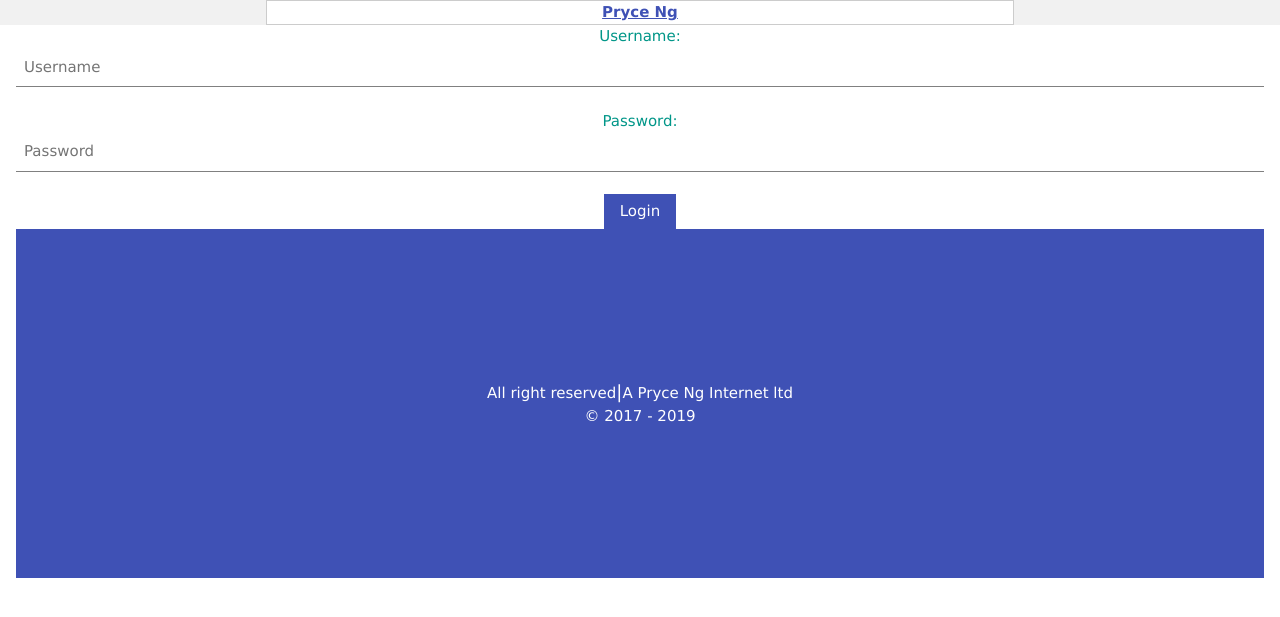
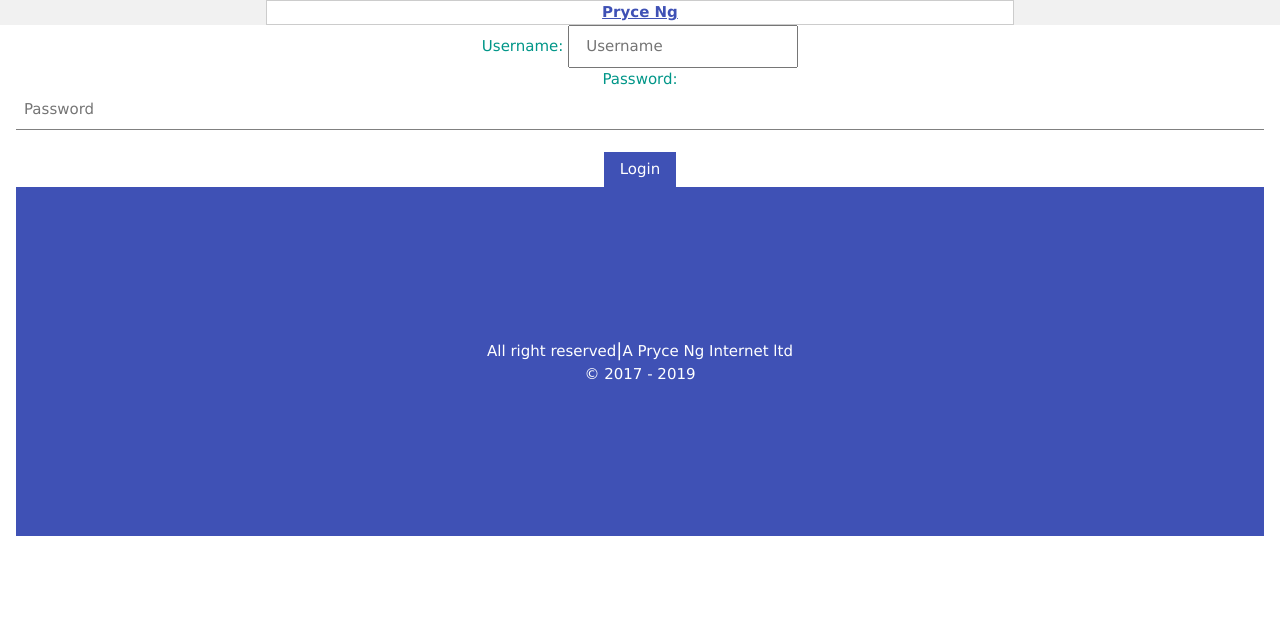
Before and after one commit to Niyiojeyinka/PHPonlineCBT-, a CodeIgniter app: page /cbt/index.php/page/admin_login in a window 1280 px wide. Shown: the top 617 px of the page. Run offline with CodeIgniter, Linux system fonts and the light colour scheme; data that the repository does not hold is empty.

Commit message:
removed inputclass added padding class

```diff
--- a/application/views/admin/login_view.php
+++ b/application/views/admin/login_view.php
@@ -49,7 +49,7 @@ echo $err; ?>
 
 <span class="w3-label">Username:</span>
 
-<input class="w3-input" name="username"  placeholder="Username" requiindigo></input>
+<input class="w3-padding" name="username"  placeholder="Username" requiindigo></input>
 <br>
 
 <span class="w3-label">Password:</span>
```
